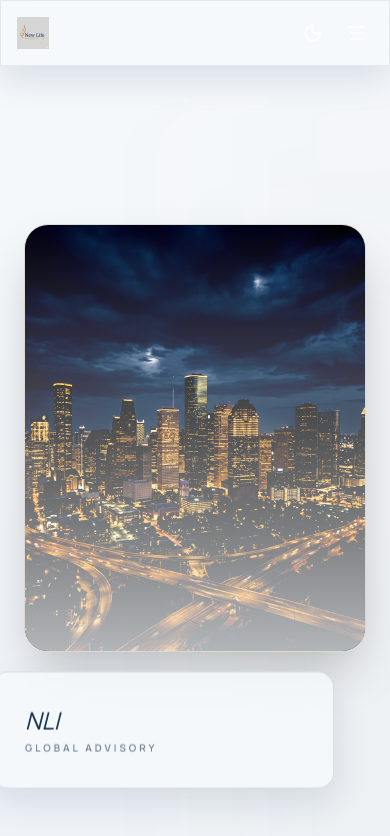
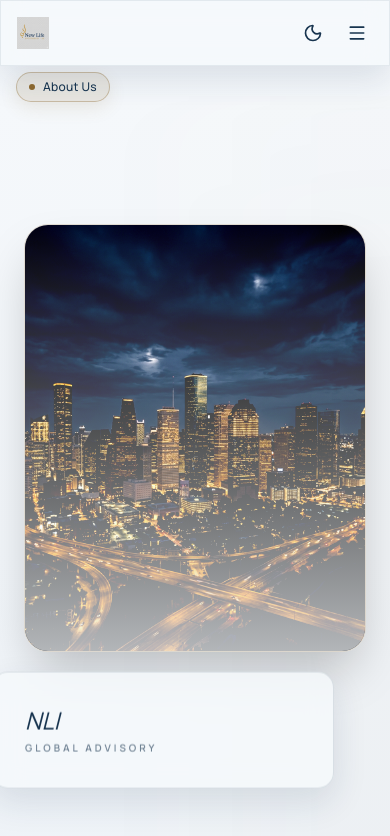
Before and after one commit to edervalois88/newlifeinvestment, a Next.js app: page /en/about in a window 390 px wide. Shown: the top 836 px of the page. Built offline with nearby package versions, Linux system fonts and the light colour scheme.

Commit message:
UX: improve mobile nav feedback and icon contrast

```diff
--- a/src/app/globals.css
+++ b/src/app/globals.css
@@ -104,6 +104,10 @@
   color: rgba(23, 52, 79, 0.6) !important;
 }
 
+[data-theme="light"] .text-white\/65 {
+  color: rgba(23, 52, 79, 0.65) !important;
+}
+
 [data-theme="light"] .text-white\/70 {
   color: rgba(23, 52, 79, 0.7) !important;
 }
@@ -122,6 +126,10 @@
 
 [data-theme="light"] .border-white\/10 {
   border-color: rgba(23, 52, 79, 0.12) !important;
+}
+
+[data-theme="light"] .border-white\/15 {
+  border-color: rgba(23, 52, 79, 0.16) !important;
 }
 
 [data-theme="light"] .border-white\/20 {
@@ -144,6 +152,10 @@
 
 [data-theme="light"] .text-secondary {
   color: #132f4b !important;
+}
+
+[data-theme="light"] .header-icon-btn {
+  color: #17344f !important;
 }
 
 [data-theme="light"] .bg-primary {
@@ -172,6 +184,10 @@
   color: rgba(244, 247, 251, 0.74) !important;
 }
 
+[data-theme="dark"] .text-white\/65 {
+  color: rgba(244, 247, 251, 0.78) !important;
+}
+
 [data-theme="dark"] .text-white\/70 {
   color: rgba(244, 247, 251, 0.82) !important;
 }
@@ -186,6 +202,10 @@
 
 [data-theme="dark"] .text-secondary {
   color: rgba(244, 247, 251, 0.8) !important;
+}
+
+[data-theme="dark"] .header-icon-btn {
+  color: rgba(244, 247, 251, 0.88) !important;
 }
 
 [data-theme="dark"] .border-white\/10 {
--- a/src/components/Header.tsx
+++ b/src/components/Header.tsx
@@ -38,8 +38,14 @@
 
   const isNavItemActive = (item: string) => {
     const href = getNavHref(item);
-    return pathname === href;
+    if (href === '/') {
+      return pathname === '/';
+    }
+
+    return pathname === href || pathname.startsWith(`${href}/`);
   };
+
+  const activeNavItem = navItems.find((item) => isNavItemActive(item)) ?? 'home';
 
   useEffect(() => {
     const previousOverflow = document.body.style.overflow;
@@ -100,7 +106,7 @@
 
             {/* Language Selector Desktop */}
             <div className="hidden md:block dropdown dropdown-end">
-              <div tabIndex={0} role="button" className="btn btn-ghost btn-circle text-white/75 hover:text-[#8f6a2f] hover:bg-white/5 transition-colors" aria-label="Select language">
+              <div tabIndex={0} role="button" className="btn btn-ghost btn-circle header-icon-btn hover:text-[#8f6a2f] hover:bg-white/5 transition-colors" aria-label="Select language">
                 <Globe className="w-5 h-5" />
               </div>
               <ul tabIndex={0} className="dropdown-content z-60 menu p-2 shadow bg-primary rounded-box w-40 border border-accent/20 mt-2 text-neutral">
@@ -121,14 +127,24 @@
 
             {/* Mobile Menu Toggle */}
             <button
-              className="xl:hidden btn btn-ghost btn-circle btn-sm sm:btn-md text-white/75 hover:text-[#8f6a2f] transition-colors"
+              className="xl:hidden btn btn-ghost btn-circle btn-sm sm:btn-md header-icon-btn hover:text-[#8f6a2f] transition-colors"
               onClick={() => setIsMobileMenuOpen(!isMobileMenuOpen)}
+              aria-label="Open navigation menu"
             >
               {isMobileMenuOpen ? <X className="w-5 h-5 sm:w-6 sm:h-6" /> : <Menu className="w-5 h-5 sm:w-6 sm:h-6" />}
             </button>
           </div>
         </div>
       </motion.header>
+
+      <div className="fixed top-16 sm:top-20 left-0 right-0 z-40 xl:hidden pointer-events-none">
+        <div className="container mx-auto px-4 sm:px-6 pt-2">
+          <div className="inline-flex items-center gap-2 rounded-full border border-accent/35 bg-accent/12 px-3 py-1.5 shadow-[0_6px_18px_rgba(143,106,47,0.12)]">
+            <span className="inline-block w-1.5 h-1.5 rounded-full bg-[#8f6a2f]" />
+            <span className="text-xs tracking-wide font-medium text-accent">{t(activeNavItem)}</span>
+          </div>
+        </div>
+      </div>
 
       {/* Mobile Menu Overlay - Outside header stacking context */}
       <motion.div
@@ -137,6 +153,11 @@
         transition={{ duration: 0.38, ease: [0.22, 1, 0.36, 1] }}
         className={`fixed inset-0 top-16 sm:top-20 bg-primary z-90 xl:hidden flex flex-col p-6 sm:p-8 gap-6 sm:gap-8 border-l border-white/5 ${isMobileMenuOpen ? 'pointer-events-auto' : 'pointer-events-none'}`}
       >
+        <div className="rounded-2xl border border-accent/30 bg-accent/10 px-4 py-3">
+          <div className="text-[10px] uppercase tracking-[0.22em] text-accent/80">Navigation</div>
+          <div className="mt-1 text-lg font-playfair text-accent">{t(activeNavItem)}</div>
+        </div>
+
         <div className="flex flex-col gap-4 sm:gap-6 overflow-y-auto pb-4">
           {navItems.map((item) => (
             <Link
@@ -144,11 +165,11 @@
               href={getNavHref(item)}
               onClick={() => setIsMobileMenuOpen(false)}
               aria-current={isNavItemActive(item) ? 'page' : undefined}
-              className={`text-xl sm:text-2xl font-playfair transition-colors ${isNavItemActive(item) ? 'text-[#8f6a2f]' : 'text-neutral hover:text-accent'}`}
+              className={`rounded-xl px-4 py-3 border transition-all ${isNavItemActive(item) ? 'border-accent/55 bg-accent/12 text-[#8f6a2f] shadow-[0_8px_24px_rgba(143,106,47,0.16)]' : 'border-white/10 text-neutral hover:text-accent hover:border-accent/35'}`}
             >
-              <span className="inline-flex items-center gap-2">
+              <span className="inline-flex items-center gap-2 text-xl sm:text-2xl font-playfair">
                 <span
-                  className={`inline-block w-1.5 h-1.5 rounded-full bg-[#8f6a2f] transition-opacity duration-300 ${isNavItemActive(item) ? 'opacity-100' : 'opacity-0'}`}
+                  className={`inline-block w-2 h-2 rounded-full bg-[#8f6a2f] transition-opacity duration-300 ${isNavItemActive(item) ? 'opacity-100' : 'opacity-35'}`}
                 />
                 {t(item)}
               </span>
--- a/src/components/ThemeToggle.tsx
+++ b/src/components/ThemeToggle.tsx
@@ -28,7 +28,7 @@
     <button
       onClick={toggleTheme}
       disabled={isPending}
-      className="btn btn-ghost btn-circle text-white/75 hover:text-[#8f6a2f] hover:bg-white/5 transition-colors"
+      className="btn btn-ghost btn-circle header-icon-btn hover:text-[#8f6a2f] hover:bg-white/5 transition-colors"
       title={theme === 'light' ? t('switchToDark') : t('switchToLight')}
     >
       {theme === 'light' ? (
```
